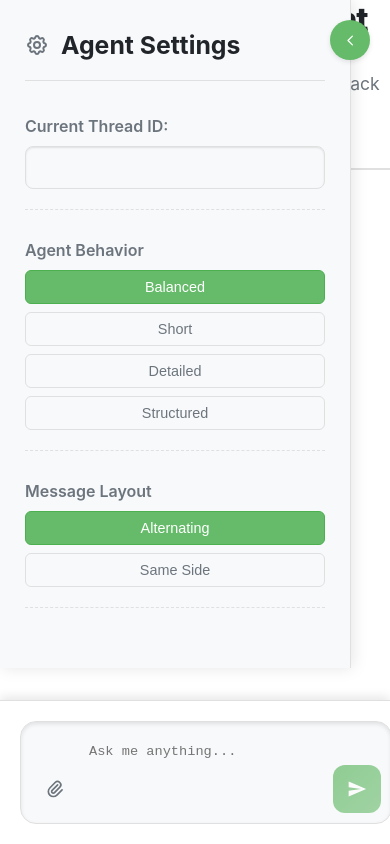
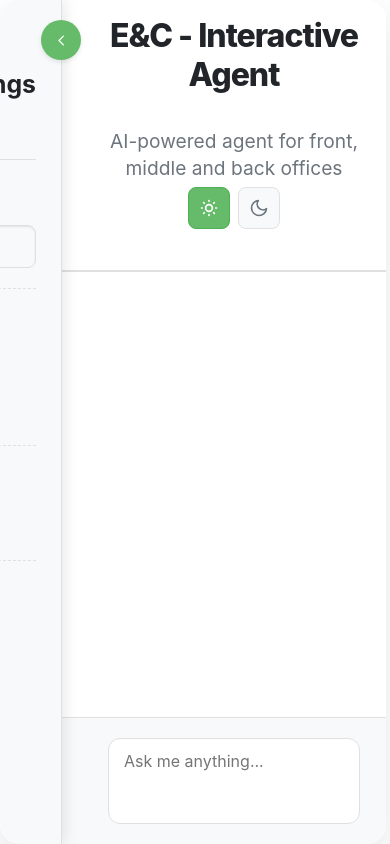
Before and after one commit to gikumar/aiagents, a React (Create React App) app in the folder frontend/: page / in a window 390 px wide. Built offline with nearby package versions, Linux system fonts and the light colour scheme.

Commit message:
improved UI messages size but some minor issues introduced to be fixed next

```diff
--- a/frontend/src/App.css
+++ b/frontend/src/App.css
@@ -259,6 +259,45 @@ body {
   color: var(--color-primary);
 }
 
+/* ===== THEME TOGGLE BUTTON ===== */
+.theme-toggle {
+  display: flex;
+  gap: 8px;
+  margin-bottom: 25px;
+}
+
+.theme-toggle button {
+  background-color: var(--color-bg-secondary);
+  border: 1px solid var(--color-border);
+  border-radius: 8px;
+  padding: 10px;
+  display: flex;
+  align-items: center;
+  justify-content: center;
+  cursor: pointer;
+  transition: all 0.2s ease;
+  color: var(--color-text-secondary);
+}
+
+.theme-toggle button:hover {
+  background-color: var(--color-bg);
+}
+
+.theme-toggle button.active {
+  background-color: var(--color-primary);
+  border-color: var(--color-primary-dark);
+  color: white;
+}
+
+.theme-toggle button svg {
+  width: 20px;
+  height: 20px;
+}
+
+.theme-toggle button.active svg {
+  color: white;
+}
+
 /* ===== SIDEBAR RESIZER ===== */
 .sidebar-resizer {
   width: 8px;
@@ -279,11 +318,7 @@ body {
 /* ===== SIDEBAR TOGGLE BUTTON ===== */
 .sidebar-toggle-button {
   position: absolute;
-  bottom: 30px;
   top: 20px;
-  left: 50%;
-  transform: translateX(-50%);
-  z-index: 20;
   left: var(--sidebar-width, 350px);
   transform: translateX(-50%);
   background-color: var(--color-primary);
@@ -337,7 +372,7 @@ body {
 }
 
 .main-chat-header {
-  padding: 1.rem 1rem;
+  padding: 1rem 1rem;
   margin-bottom: 0.1rem;
   text-align: center;
   background-color: var(--color-bg);
@@ -396,8 +431,6 @@ body {
 
 .message-content-wrapper {
   display: flex;
-  max-width: 70%;
-  width: 70%;
 }
 
 .user-message-wrapper {
@@ -445,11 +478,8 @@ body {
   box-shadow: 0 3px 10px var(--color-shadow);
   text-decoration: none !important;
   position: relative;
-  width: auto; /* Ensures it adjusts to content or max-width */
+  width: fit-content;
   transition: all 0.3s cubic-bezier(0.25, 0.8, 0.25, 1);
-  max-width: 90%;
-  flex-grow: 1; /* Add this to allow it to expand */
-  flex-basis: 0; /* Ensures it starts with no initial size */
 }
 
 .message-bubble:hover {
@@ -458,7 +488,7 @@ body {
 }
 
 .message-bubble p {
-  font-weight: 500;
+  font-weight: 400;
   color: inherit;
   text-decoration: none !important;
   margin: 0;
@@ -469,19 +499,17 @@ body {
   color: var(--color-text);
   border-bottom-left-radius: 6px;
   border: 1px solid var(--color-border);
-  margin-right: 0; /* Remove any explicit right margin if present */
-  margin-left: 0; /* Remove any explicit left margin if present */
-  flex-grow: 1; /* Allow it to grow */
+  margin-right: 0;
+  margin-left: 0;
 }
 
 .user-message-bubble {
   background: var(--user-bubble-bg);
-  color: white;
+  color: rgb(33, 205, 36);
   border-bottom-right-radius: 6px;
   box-shadow: 0 3px 10px rgba(76, 175, 80, 0.3);
-  margin-right: 0; /* Remove any explicit right margin if present */
-  margin-left: 0; /* Remove any explicit left margin if present */
-  flex-grow: 1; /* Allow it to grow */
+  margin-right: 0;
+  margin-left: 0;
 }
 
 .user-message-bubble p {
@@ -545,87 +573,106 @@ body {
   padding: 10px;
   margin: 8px 0;
   box-shadow: 0 2px 8px var(--color-shadow);
-  position: relative;
-  border: 1px solid var(--color-border);
-  box-sizing: border-box;
 }
 
-.chartjs-render-monitor {
-  width: 100% !important;
-  height: 100% !important;
-}
-
-.agent-message-bubble .chart-container {
-  background: var(--color-bg-secondary);
-  border: 1px solid var(--color-border);
-}
-
-.user-message-bubble .chart-container {
-  background: rgba(255,255,255,0.1);
-  border: 1px solid rgba(255,255,255,0.2);
-}
-
-.chartjs-render-monitor {
-  animation: none !important;
-}
-
-.chartjs-size-monitor {
-  transition: all 0.3s ease !important;
-}
-
-/* ===== LOADING INDICATORS ===== */
+/* ===== LOADING INDICATOR ===== */
 .loading-indicator {
   display: flex;
-  justify-content: center;
-  gap: 8px;
-  padding: 10px 0;
+  align-items: center;
+  gap: 6px;
+  height: 100%;
 }
 
 .loading-dot {
-  width: 10px;
-  height: 10px;
-  background-color: var(--color-primary);
+  width: 8px;
+  height: 8px;
+  background-color: var(--color-text-secondary);
   border-radius: 50%;
   animation: bounce 1.4s infinite ease-in-out both;
-  opacity: 0.7;
 }
 
-.file-loading-indicator {
-  display: flex;
-  align-items: center;
-  gap: 5px;
+.loading-dot.dot-1 {
+  animation-delay: -0.32s;
 }
 
-.file-loading-indicator .loading-dot {
-  width: 8px;
-  height: 8px;
+.loading-dot.dot-2 {
+  animation-delay: -0.16s;
 }
 
 @keyframes bounce {
-  0%, 100% {
-    transform: translateY(0) scale(0.9);
-    opacity: 0.6;
+  0%, 80%, 100% {
+    transform: scale(0);
   }
-  50% {
-    transform: translateY(-6px) scale(1.1);
-    opacity: 1;
+  40% {
+    transform: scale(1);
   }
+}
+
+/* ===== ERROR MESSAGES ===== */
+.error-message-bubble {
+  background-color: var(--error-bg);
+  color: var(--error-text);
+  border: 1px solid var(--error-border);
+  box-shadow: 0 3px 10px rgba(248, 215, 218, 0.3);
+}
+
+/* ===== ATTACHED FILE DISPLAY ===== */
+.file-context-display {
+  display: flex;
+  align-items: center;
+  gap: 10px;
+  padding: 8px 12px;
+  background-color: var(--color-bg-secondary);
+  border-radius: 8px;
+  margin-top: 10px;
+  border: 1px solid var(--color-border);
+  max-width: fit-content;
+}
+
+.file-name-tag {
+  display: flex;
+  align-items: center;
+  gap: 8px;
+  font-size: 0.9em;
+  color: var(--color-text);
+}
+
+.file-name-tag span {
+  font-weight: 500;
+}
+
+.clear-file-button {
+  background: none;
+  border: none;
+  cursor: pointer;
+  padding: 0;
+  display: flex;
+  align-items: center;
+  justify-content: center;
+  color: var(--color-text-secondary);
+  transition: color 0.2s ease;
+}
+
+.clear-file-button:hover {
+  color: var(--error-text);
 }
 
 /* ===== INPUT AREA ===== */
 .input-area {
   padding: 20px;
-  background-color: var(--color-bg);
+  background-color: var(--color-bg-secondary);
   border-top: 1px solid var(--color-border);
-  position: relative;
-  box-shadow: 0 -3px 10px var(--color-shadow);
   transition: all 0.3s ease;
+  flex-shrink: 0;
+  display: flex;
+  flex-direction: column;
 }
 
 .input-form {
+  position: relative;
   display: flex;
   flex-direction: column;
-  gap: 10px;
+  width: 100%;
 }
 
 .input-row {
@@ -633,238 +680,94 @@ body {
   align-items: flex-end;
   gap: 10px;
   width: 100%;
-  background: var(--color-bg-secondary);
-  border-radius: 16px;
-  padding: 10px;
-  border: 1px solid var(--color-border);
-  box-shadow: inset 0 2px 4px var(--color-shadow);
-}
-
-.input-textarea {
-  flex-grow: 1;
-  padding: 10px 0;
-  border: none;
-  font-size: 1.05em;
-  resize: none;
-  min-height: 40px;
-  max-height: 200px;
-  overflow-y: auto;
-  background-color: transparent;
-  transition: all 0.2s ease;
-  color: var(--color-text);
-  line-height: 1.5;
-}
-
-.input-textarea:focus {
-  outline: none;
-  background-color: transparent;
-  box-shadow: none;
-}
-
-.send-button {
-  background: var(--user-bubble-bg);
-  color: white;
-  border: none;
-  border-radius: 12px;
-  width: 48px;
-  height: 48px;
-  display: flex;
-  align-items: center;
-  justify-content: center;
-  cursor: pointer;
-  transition: all 0.3s cubic-bezier(0.25, 0.8, 0.25, 1);
-  box-shadow: 0 4px 12px rgba(76, 175, 80, 0.25);
-  flex-shrink: 0;
-}
-
-.send-button:hover {
-  transform: translateY(-2px) scale(1.05);
-  box-shadow: 0 6px 16px rgba(76, 175, 80, 0.3);
-}
-
-.send-button .icon-small {
-  transition: transform 0.3s ease;
-}
-
-.send-button:hover .icon-small {
-  transform: translateX(2px);
-}
-
-.send-button-active:hover {
-  background-color: var(--color-primary-dark);
-  transform: translateY(-1px);
-  box-shadow: 0 5px 10px rgba(102, 187, 106, 0.4);
-}
-
-.send-button-disabled {
-  background-color: var(--color-border);
-  cursor: not-allowed;
-  opacity: 0.6;
-  box-shadow: none;
 }
 
 .attach-button {
   background: none;
   border: none;
-  color: var(--color-text-secondary);
   cursor: pointer;
-  padding: 12px;
-  border-radius: 50%;
-  transition: all 0.2s ease;
-  flex-shrink: 0;
-  display: flex;
-  align-items: center;
-  justify-content: center;
-  height: 48px;
-  width: 48px;
-}
-
-.attach-button:hover {
-  background-color: var(--color-bg);
-  color: var(--color-primary);
-}
-
-/* ===== FILE CONTEXT DISPLAY ===== */
-.file-context-display {
-  display: flex;
-  align-items: center;
-  gap: 10px;
-  background: rgba(102, 187, 106, 0.1);
-  padding: 10px 15px;
-  border-radius: 12px;
-  border: 1px dashed var(--color-primary);
-  margin-bottom: 10px;
-}
-
-.file-name-tag {
-  display: flex;
-  align-items: center;
-  gap: 8px;
-  font-size: 0.9em;
-  color: var(--color-primary-dark);
-  flex-grow: 1;
-  overflow: hidden;
-  text-overflow: ellipsis;
-  white-space: nowrap;
-}
-
-.clear-file-button {
-  background: none;
-  border: none;
-  color: #ef4444;
-  cursor: pointer;
-  padding: 4px;
-  transition: all 0.2s ease;
-  flex-shrink: 0;
-}
-
-.clear-file-button:hover {
-  color: #dc2626;
-  transform: scale(1.1);
-}
-
-/* ===== ICONS ===== */
-.icon {
-  width: 24px;
-  height: 24px;
-  color: var(--color-text-secondary);
-  transition: color 0.3s ease;
-}
-
-.icon-small {
-  width: 18px;
-  height: 18px;
-  color: currentColor;
-}
-
-.icon-x-small {
-  width: 16px;
-  height: 16px;
-  color: currentColor;
-}
-
-/* ===== ANIMATIONS ===== */
-@keyframes fadeIn {
-  from { opacity: 0; transform: translateY(8px); }
-  to { opacity: 1; transform: translateY(0); }
-}
-
-/* ===== ERROR MESSAGES ===== */
-.error-message-bubble {
-  color: var(--error-text);
-  background-color: var(--error-bg);
-  border: 1px solid var(--error-border);
-  padding: 0.75rem 1.25rem;
-  border-radius: 0.25rem;
-}
-
-/* ===== TOKEN INFO ===== */
-.token-info-small {
-  font-size: 0.8em;
-  color: var(--color-text-secondary);
-  margin-top: 8px;
-  text-align: right;
-}
-
-/* ===== THEME TOGGLE ===== */
-.theme-toggle {
-  position: absolute;
-  top: 50%;
-  right: 20px;
-  transform: translateY(-50%);
-  display: flex;
-  gap: 8px;
-  align-items: center;
-}
-
-.theme-toggle button {
-  background: none;
-  border: none;
-  font-size: 1.2rem;
-  cursor: pointer;
-  padding: 5px;
-  border-radius: 50%;
-  transition: all 0.3s ease;
-  width: 32px;
-  height: 32px;
+  padding: 8px;
   display: flex;
   align-items: center;
   justify-content: center;
   color: var(--color-text-secondary);
+  transition: color 0.2s ease;
 }
 
-.theme-toggle button.active {
-  background: var(--color-primary);
-  color: white;
-  box-shadow: 0 2px 5px rgba(0, 0, 0, 0.2);
+.attach-button:hover {
+  color: var(--color-primary);
 }
 
-.theme-toggle button:hover {
-  transform: scale(1.1);
-  background: var(--color-bg-secondary);
+.input-textarea {
+  flex-grow: 1;
+  border: 1px solid var(--color-border);
+  border-radius: 12px;
+  padding: 12px 15px;
+  font-family: 'Inter', sans-serif;
+  font-size: 1em;
+  color: var(--color-text);
+  background-color: var(--color-bg);
+  box-sizing: border-box;
+  resize: none;
+  overflow-y: auto;
+  transition: all 0.2s ease;
+  min-height: 48px;
+  max-height: 200px;
+}
+
+.input-textarea:focus {
+  outline: none;
+  border-color: var(--color-primary);
+  box-shadow: 0 0 0 2px rgba(102, 187, 106, 0.2);
+}
+
+.send-button {
+  background: none;
+  border: none;
+  cursor: pointer;
+  padding: 8px;
+  display: flex;
+  align-items: center;
+  justify-content: center;
+  color: var(--color-text-secondary);
+  transition: color 0.2s ease;
+  align-self: flex-end;
+  margin-bottom: 5px;
+}
+
+.send-button-active {
+  color: var(--color-primary);
+}
+
+.send-button-disabled {
+  opacity: 0.5;
+  cursor: not-allowed;
+}
+
+.send-button-active:hover {
+  color: var(--color-primary-dark);
 }
 
 /* ===== SCROLL TO TOP BUTTON ===== */
 .scroll-to-top-button {
   position: absolute;
-  bottom: 90px;
-  right: 25px;
+  bottom: 100px;
+  right: 20px;
   background-color: var(--color-primary);
   color: white;
   border: none;
   border-radius: 50%;
-  width: 45px;
-  height: 45px;
+  width: 40px;
+  height: 40px;
   display: flex;
   align-items: center;
   justify-content: center;
   cursor: pointer;
-  box-shadow: 0 4px 12px rgba(0,0,0,0.1);
+  box-shadow: 0 2px 5px var(--color-shadow);
   opacity: 0;
   visibility: hidden;
-  transition: all 0.3s ease-in-out;
-  transform: translateY(10px);
-  z-index: 10;
+  transform: translateY(20px);
+  transition: all 0.3s ease;
 }
 
 .scroll-to-top-button.show {
@@ -908,60 +811,3 @@ body {
   font-weight: 600;
   border: 1px solid var(--color-border);
 }
-
-
-/* ===== MOBILE RESPONSIVENESS ===== */
-@media (max-width: 768px) {
-  .app-container {
-    width: 100vw;
-    height: 100vh;
-    border-radius: 0;
-  }
-
-  .message-content-wrapper {
-    max-width: 90%;
-  }
-
-  .sidebar {
-    position: absolute;
-    z-index: 10;
-  }
-
-  .welcome-title {
-    font-size: 2em;
-  }
-
-  .welcome-subtitle {
-    font-size: 1.1em;
-  }
-
-  .theme-toggle {
-    position: static;
-    transform: none;
-    margin-top: 10px;
-    justify-content: center;
-    width: 100%;
-  }
-
-  .behavior-options, .layout-options {
-    flex-direction: column;
-  }
-
-  .input-form {
-    flex-direction: column;
-    align-items: stretch;
-  }
-
-  .input-row {
-    width: 100%;
-  }
-
-  .input-textarea {
-    width: 100%;
-  }
-}
-
-.icon-small {
-  width: 20px;
-  height: 20px;
-}
```
